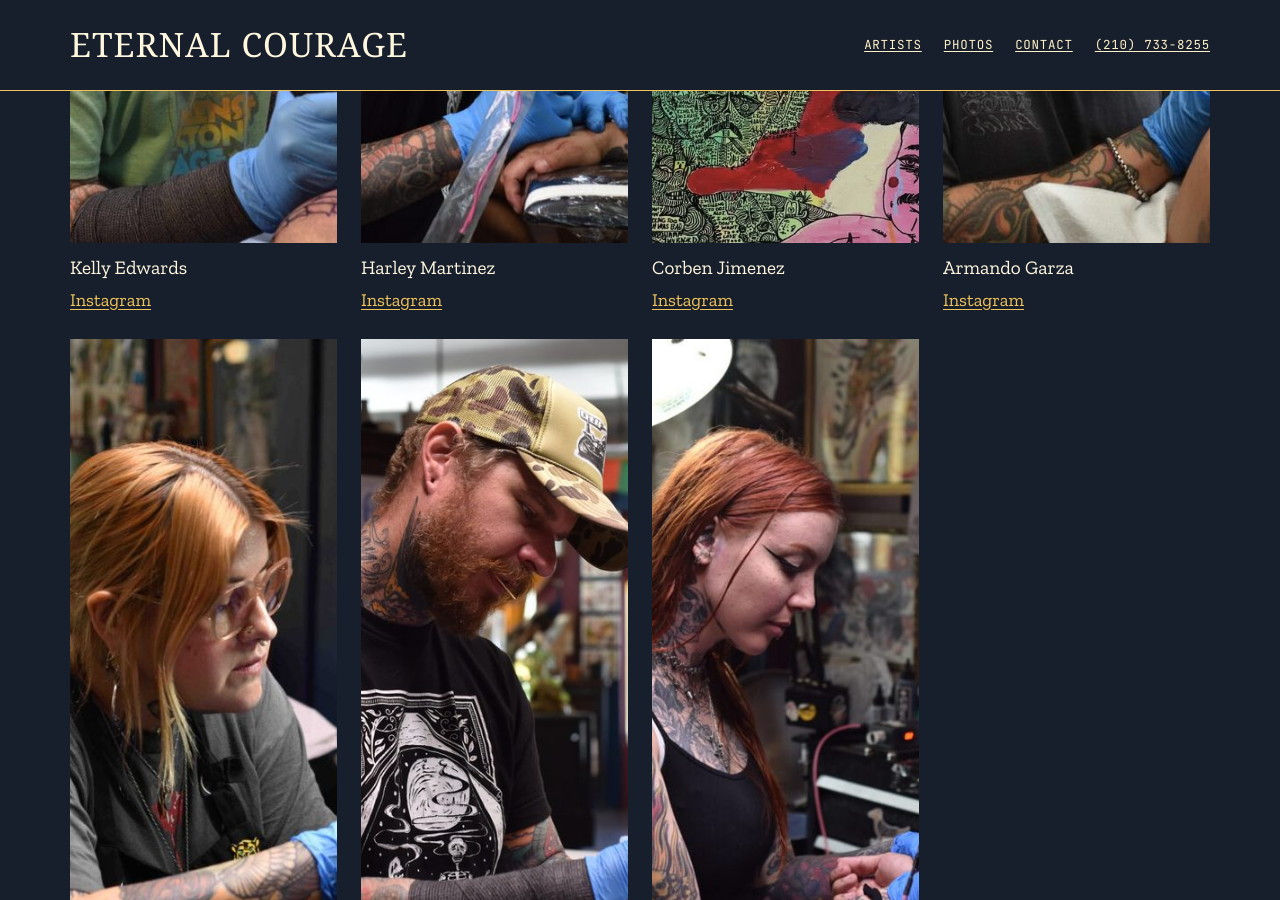
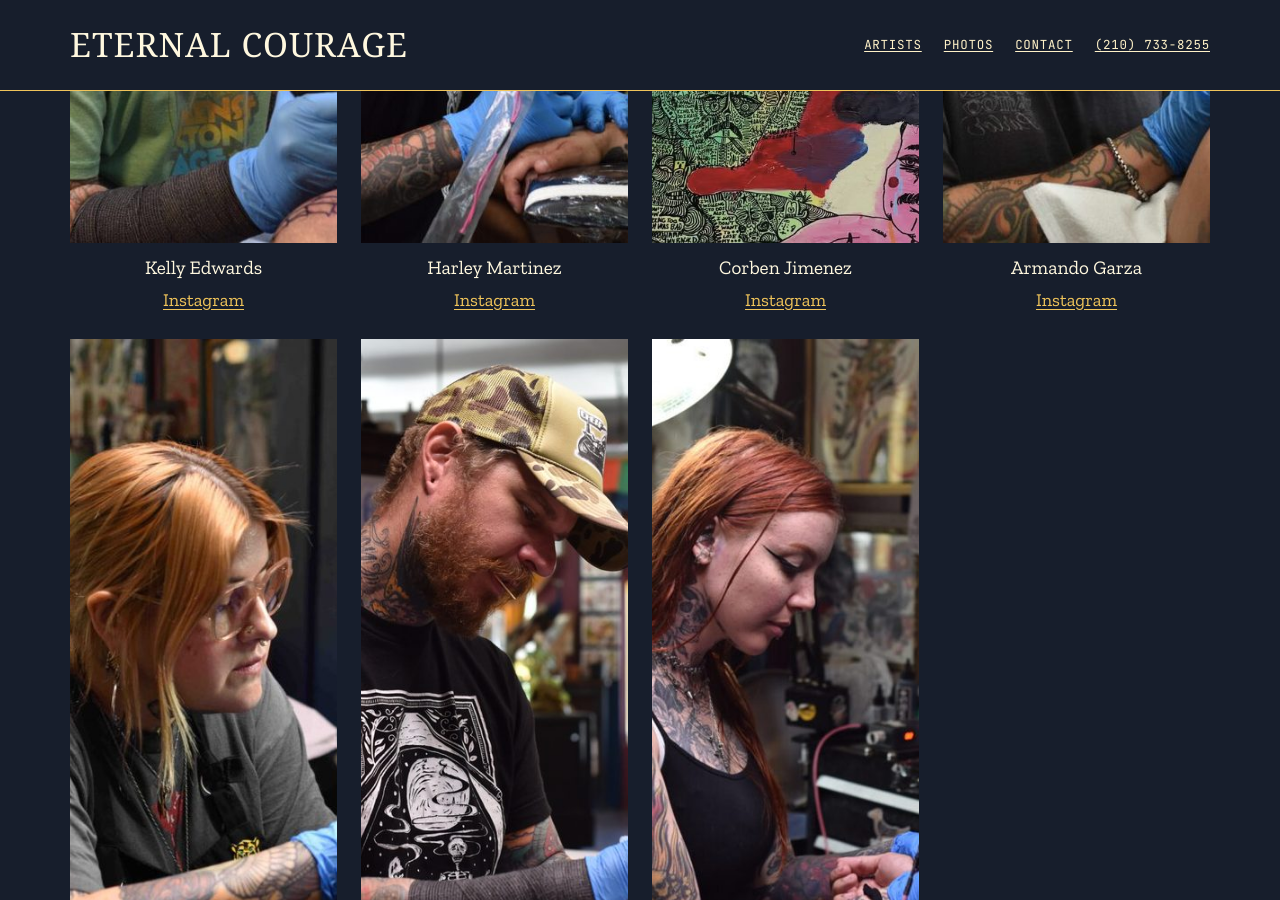
Before and after one commit to tpham091/Eternal2, a Jekyll site: the page built from index.html, in a window 1280 px wide and 900 px high, scrolled down 1823 px. Built offline with Jekyll 4.4.1, drawn with Linux system fonts in a browser that asks for light colours; some web fonts are replaced.

Commit message:
Center preview artist portraits

```diff
--- a/css/style.css
+++ b/css/style.css
@@ -150,6 +150,10 @@
   min-width: 0;
 }
 
+.plain-artist-grid li {
+  text-align: center;
+}
+
 .plain-artist-grid h3 {
   margin: 10px 0 2px;
   color: var(--paper);
@@ -157,9 +161,9 @@
 
 .artist-photo img {
   width: 100%;
-  aspect-ratio: 4 / 5;
+  aspect-ratio: 1 / 1;
   object-fit: cover;
-  object-position: 50% 24%;
+  object-position: 50% 34%;
 }
 
 .plain-photo-grid img {
```
